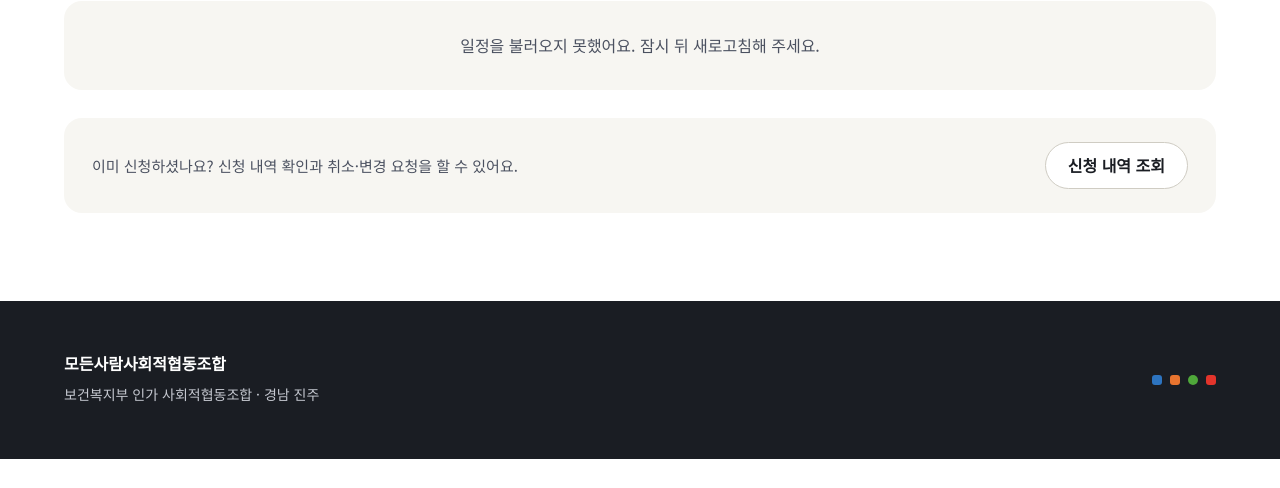
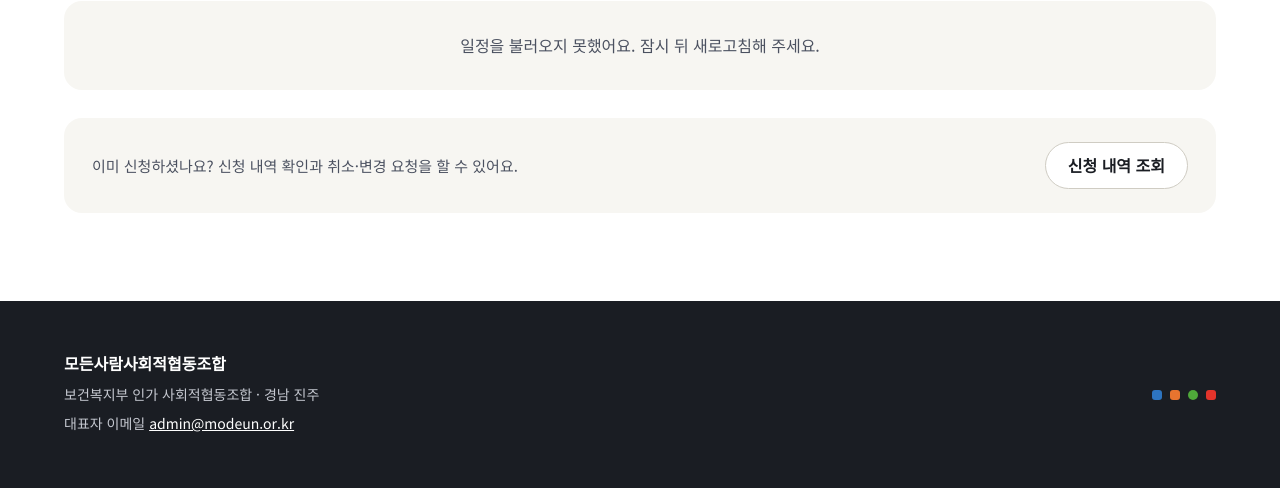
Before and after one commit to withus0428-wq/modeun-site, a plain HTML site: page group.html in a window 1280 px wide. Shown: the part 736-1224 px from the top of the page. Before the commit the page ends 1195 px from the top, so only its background shows below. Drawn offline with Linux system fonts and the light colour scheme; no server answers; a web font is replaced by a local one.

Commit message:
하단에 대표자 이메일(admin@modeun.or.kr) 추가
Co-Authored-By: Claude Opus 5.5 <noreply@anthropic.com>
Claude-Session: https://claude.ai/code/session_01KCT43L7GUmtQ22ezAQL4Si

```diff
--- a/group.html
+++ b/group.html
@@ -126,6 +126,7 @@
     <div class="stack" style="gap:4px">
       <strong>모든사람사회적협동조합</strong>
       <span>보건복지부 인가 사회적협동조합 · 경남 진주</span>
+      <span>대표자 이메일 <a href="mailto:admin@modeun.or.kr">admin@modeun.or.kr</a></span>
       <span><span data-site-row>전화 <a data-site="phone" href="#"></a></span> <span data-site-row>· 이메일 <a data-site="email" href="#"></a></span></span>
     </div>
     <div class="dots" aria-hidden="true"><i></i><i></i><i></i><i></i></div>
```
Also changed, not shown: index.html (+1 -0 lines), outreach.html (+1 -0 lines).
